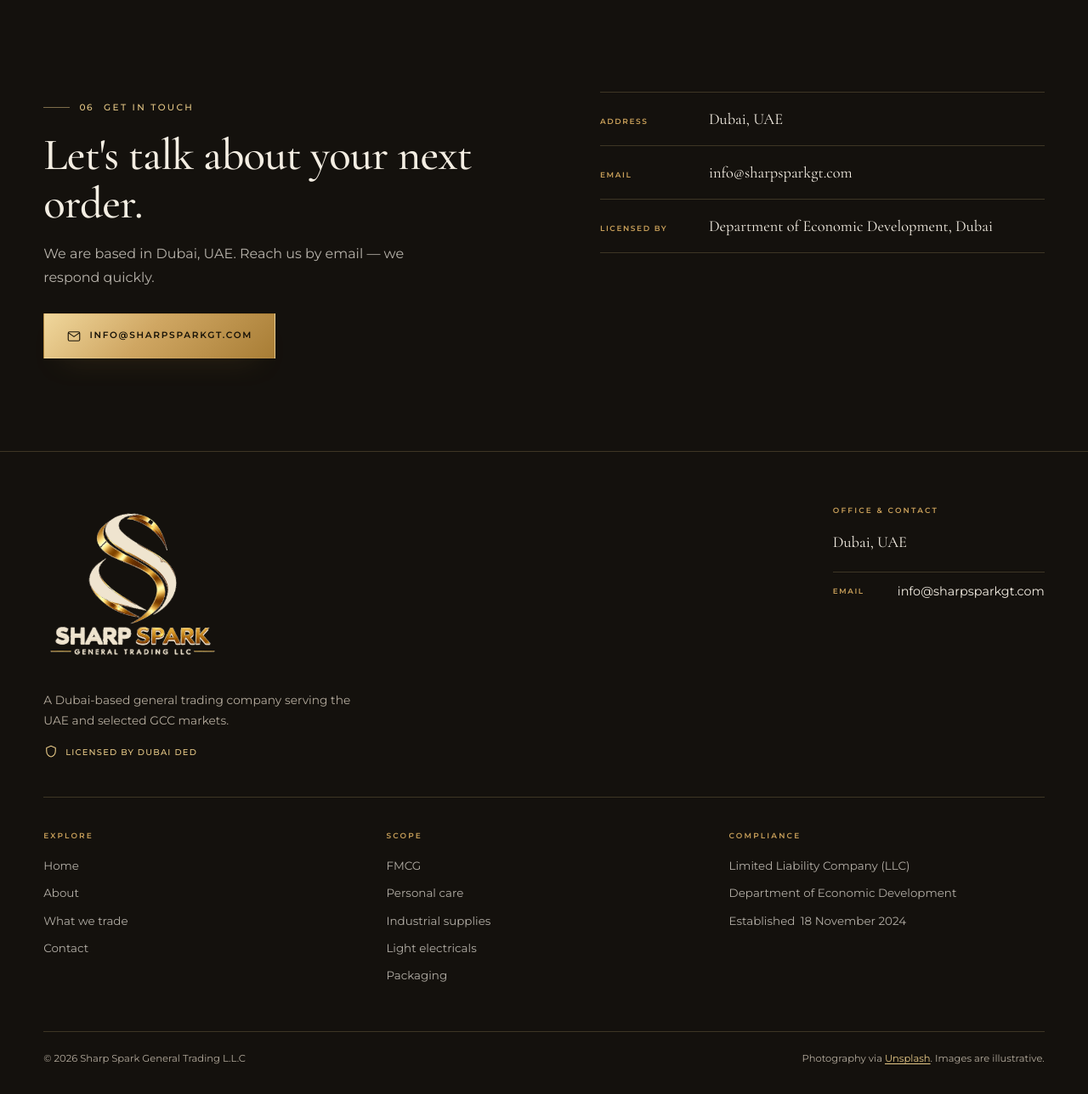
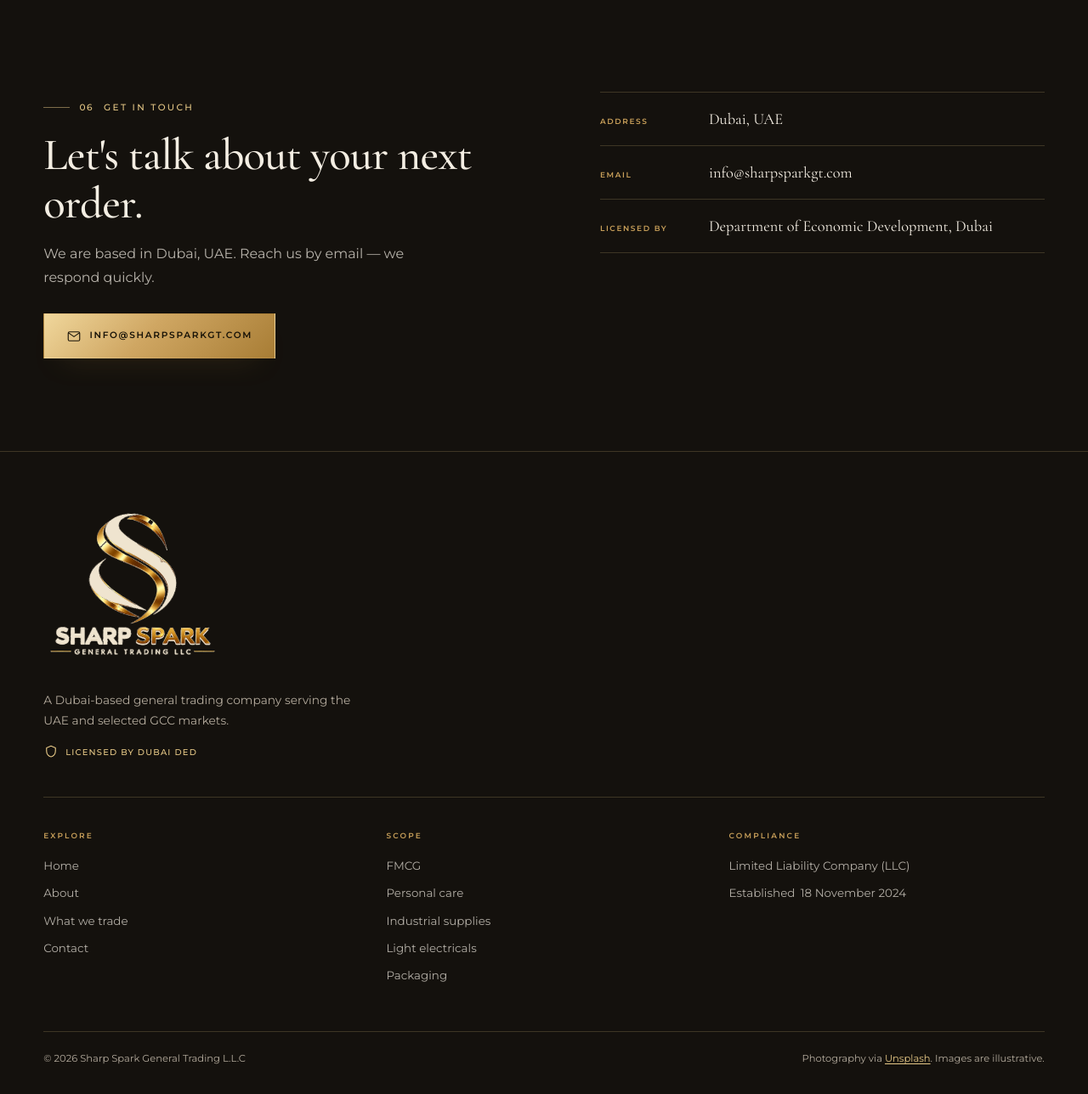
Before and after one commit to Hammad-arshad18/Sharp-Spark, a PHP site: page / in a window 1280 px wide. Shown: the part 4964-6252 px from the top of the page at 85% size. Run offline with PHP 8.4, Linux system fonts and the light colour scheme.

Commit message:
Refactor footer layout and styles
- Removed unnecessary grid layout and contact information from the footer in both CSS and PHP files.
- Simplified the footer structure for improved responsiveness and clarity.
- Updated media queries to reflect the changes in footer design.

```diff
--- a/assets/css/main.css
+++ b/assets/css/main.css
@@ -1678,10 +1678,6 @@ a.contact-lines__value:hover { color: var(--gold-light); }
 }
 
 .footer-top {
-    display: grid;
-    grid-template-columns: 1.05fr 0.95fr;
-    gap: clamp(2rem, 5vw, 4rem);
-    align-items: start;
     padding-bottom: 2.75rem;
     border-bottom: 1px solid var(--line-light);
 }
@@ -1712,38 +1708,6 @@ a.contact-lines__value:hover { color: var(--gold-light); }
     letter-spacing: 0.12em;
     text-transform: uppercase;
 }
-
-.footer-contact { justify-self: end; max-width: 26rem; }
-
-.footer-contact__address {
-    font-style: normal;
-    font-family: var(--display);
-    font-size: 1.15rem;
-    line-height: 1.55;
-    color: var(--cream);
-    margin-bottom: 1.25rem;
-}
-
-.footer-contact__line {
-    display: flex;
-    gap: 1rem;
-    padding: 0.65rem 0;
-    border-top: 1px solid var(--line-light);
-    font-size: 0.9rem;
-}
-
-.footer-contact__label {
-    min-width: 3.75rem;
-    font-size: 0.55rem;
-    font-weight: 600;
-    letter-spacing: 0.18em;
-    text-transform: uppercase;
-    color: var(--gold);
-    padding-top: 0.25rem;
-}
-
-.footer-contact__line a { color: var(--cream); text-decoration: none; }
-.footer-contact__line a:hover { color: var(--gold-light); }
 
 .footer-grid {
     display: grid;
@@ -1789,11 +1753,6 @@ a.contact-lines__value:hover { color: var(--gold-light); }
 
 .footer-bottom a { color: var(--gold-light); }
 
-@media (max-width: 900px) {
-    .footer-top { grid-template-columns: 1fr; }
-    .footer-contact { justify-self: start; }
-}
-
 @media (max-width: 640px) {
     .footer-grid { grid-template-columns: 1fr 1fr; }
 }
@@ -1868,7 +1827,6 @@ html.lang-ar .hero__meta dt,
 html.lang-ar .home__trust li,
 html.lang-ar .hero__trust li,
 html.lang-ar .footer-heading,
-html.lang-ar .footer-contact__label,
 html.lang-ar .contact-lines__label,
 html.lang-ar .contact-facts dt,
 html.lang-ar .contact-form label,
--- a/inc/footer.php
+++ b/inc/footer.php
@@ -7,15 +7,6 @@
                 </a>
                 <p class="footer-note" data-i18n="footer.note">A Dubai-based general trading company serving the UAE and selected GCC markets.</p>
                 <p class="footer-license"><?= icon('shield', 18) ?> <span data-i18n="footer.license">Licensed by Dubai DED</span></p>
-            </div>
-
-            <div class="footer-contact">
-                <h2 class="footer-heading" data-i18n="footer.contact.heading">Office &amp; contact</h2>
-                <address class="footer-contact__address" data-i18n="address"><?= e(SITE_ADDRESS) ?></address>
-                <p class="footer-contact__line">
-                    <span class="footer-contact__label" data-i18n="contact.fact.email">Email</span>
-                    <a href="mailto:<?= e(SITE_EMAIL) ?>" dir="ltr"><?= e(SITE_EMAIL) ?></a>
-                </p>
             </div>
         </div>
 
@@ -42,7 +33,6 @@
                 <h2 class="footer-heading" data-i18n="footer.compliance">Compliance</h2>
                 <ul>
                     <li><span data-i18n="about.fact.legal.value"><?= e(LEGAL_FORM) ?></span></li>
-                    <li><span data-i18n="about.fact.license.value"><?= e(LICENSE_AUTHORITY) ?></span></li>
                     <li><span data-i18n="about.fact.established">Established</span> <span dir="ltr"><?= e(ESTABLISHED) ?></span></li>
                 </ul>
             </div>
```
